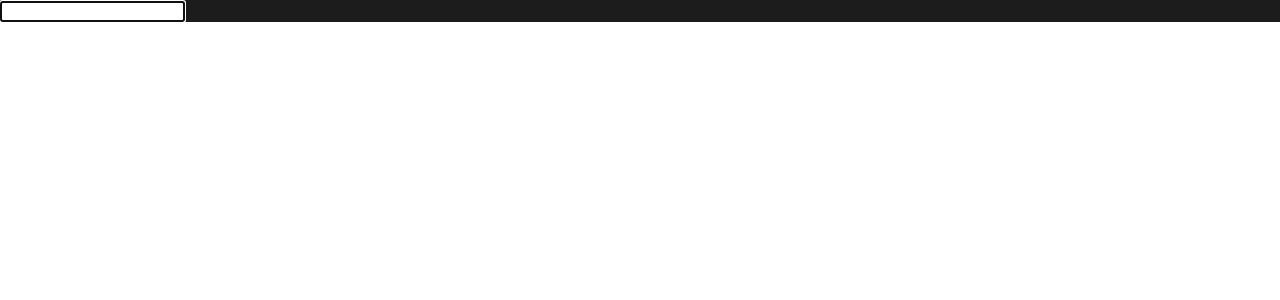
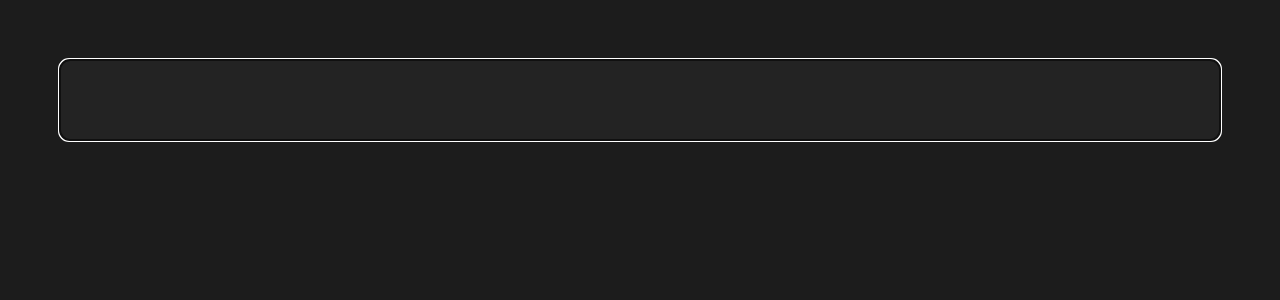
Before and after one commit to stimoroll/deezer_react, a React (Create React App) app: page / in a window 1280 px wide. Shown: the top 300 px of the page. Built offline with nearby package versions, Linux system fonts and the light colour scheme.

Commit message:
add basic styles

```diff
--- a/src/App.css
+++ b/src/App.css
@@ -1,11 +1,63 @@
-.App {
+@import url('https://fonts.googleapis.com/css2?family=Open+Sans:ital,wght@0,300;0,400;0,600;0,700;0,800;1,300;1,400;1,600;1,700;1,800&display=swap');
+html, body {
+  margin: 0;
+  padding: 0;
+}
+
+body {
+  font-family: 'Open Sans',sans-serif;
   background: #1c1c1c;
 }
 
+.App {
+  text-align: center;
+}
+
 .autocomplete {
+  position: relative;
+  color: #8a8a8a;
+  margin: 60px;
+}
+
+.autocomplete .input__search {
+  background: #232323;
+  height: 60px;
+  /* margin: 30px; */
+  padding: 10px;
+  border: none;
+  color: #8a8a8a;
+  width: calc( 100vw - 120px - 2em );
+  border-radius: 10px;
+  font-size: 2em;
+  padding-left: 1em;
+  padding-right: 1em;
+}
+
+.autocomplete ul {
+  background: #232323;
+  position: absolute;
+  width: calc(100vw - 120px - 2em);
+  border-radius: 10px;
+  text-align: left;
+  font-size: 1.3em;
+  padding: 2em 1em;
+}
+
+.autocomplete ul::before {
 
 }
 
-.autocomplete .input__search {
-  background:
+.autocomplete ul li {
+  list-style: none;
+  padding: 1em 2em;
 }
+
+.autocomplete ul li:not(:first-of-type) {
+  cursor: pointer;
+  border-bottom: 1px solid #1c1c1c;
+}
+
+.autocomplete ul li:first-of-type {
+  margin-bottom: 1em;
+  padding-left: 0;
+}
--- a/src/App.js
+++ b/src/App.js
@@ -22,8 +22,9 @@ const AutoComplete = () => {
 
 function App() {
   const input_ref = useRef()
-  const [search_query, setSearchQuery] = useState('');
-  const [input_value, setInputValue] = useState('');
+  const [search_query, setSearchQuery] = useState(null);
+  // const [search_query, setSearchQuery] = useState('kult');
+  const [input_value, setInputValue] = useState(null);
   const [artist_details, setArtistDetials] = useState(null);
 
   const debouncedSendQuery = _.throttle(setSearchQuery, 2000);
@@ -31,9 +32,7 @@ function App() {
   const [result_list, fillResultList] = useState(null);
 
   const handleInputChange = (e) => {
-    console.log(e);
     setInputValue(e.target.value);
-
     debouncedSendQuery(e.target.value);
   }
 
@@ -59,11 +58,13 @@ function App() {
           className="input__search"
           value={input_value}
           ref={input_ref}
+          palceholder="Start typing for search ..."
           onChange={handleInputChange}
         />
-        {result_list &&
+        {(search_query && search_query.length > 0)  &&
           <ul>
-            {result_list.map(record => <li
+            <li>Search results:</li>
+            {result_list && result_list.map(record => <li
               key={record.id}
               onClick={() => handleSearchListClick(record.id)}>{record.name}</li>)}
           </ul>
```
